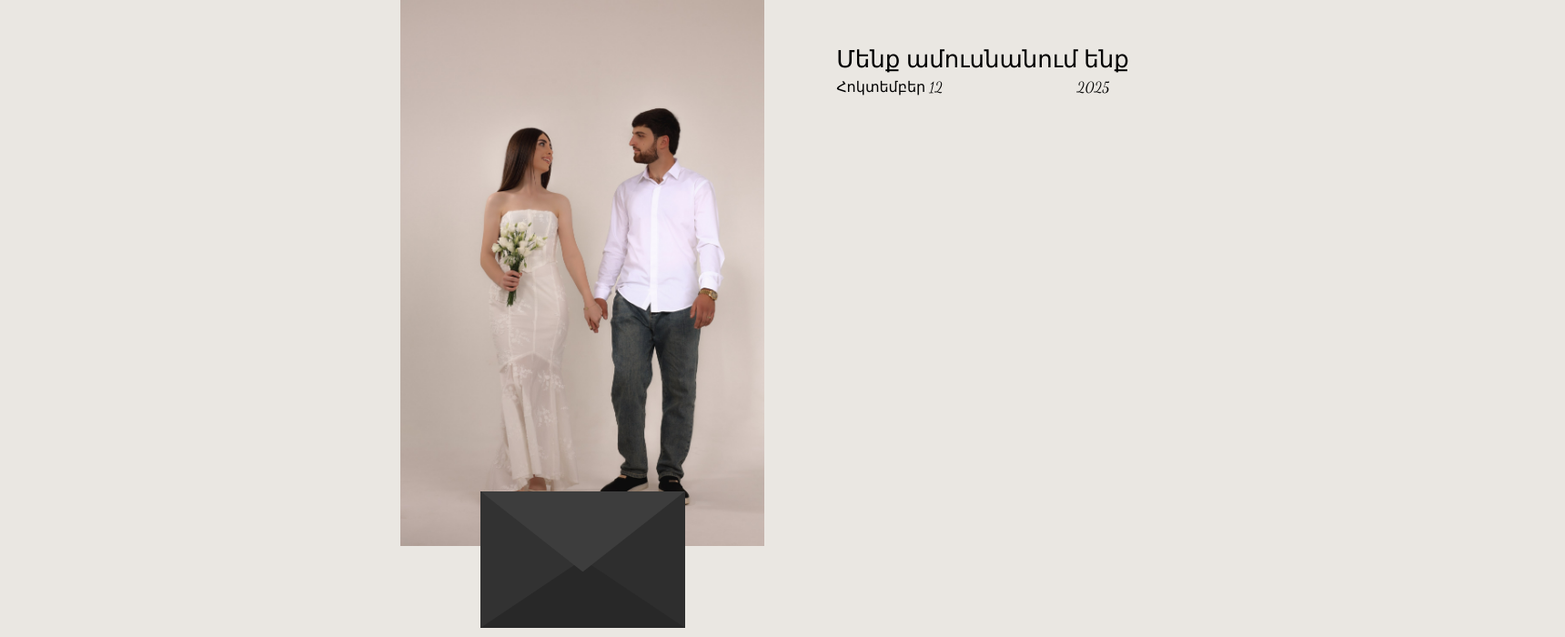
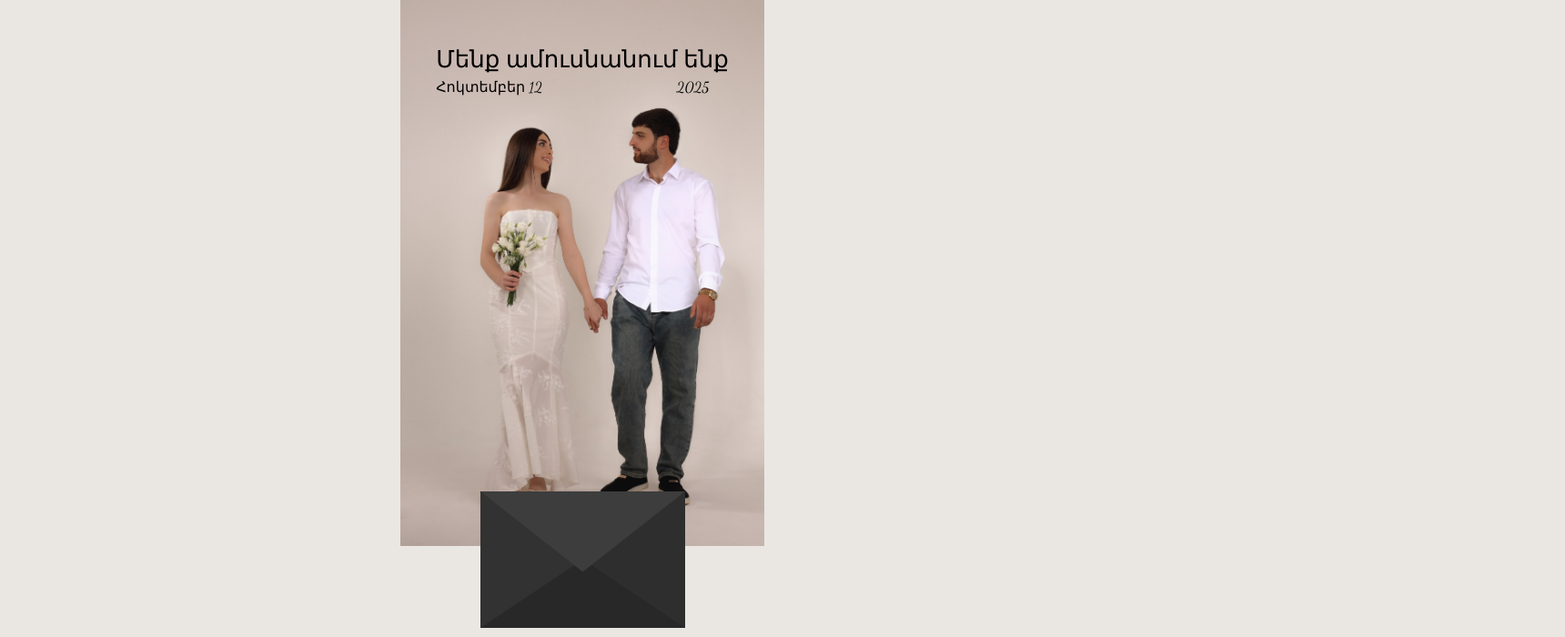
Before and after one commit to Arman7171/wedding-day, a React (Vite) app: page / in a window 1280 px wide. Shown: the top 700 px of the page at 91% size, 1720 px wide, since content can reach past the window. Built offline with nearby package versions, Linux system fonts and the light colour scheme.

Commit message:
update styles

```diff
--- a/src/App.css
+++ b/src/App.css
@@ -265,6 +265,7 @@ top: 59%;
   position: absolute;
   width: 100%;
   z-index: 99;
+  left: 0;
 }
 
 .text-position{
--- a/src/App.tsx
+++ b/src/App.tsx
@@ -2,7 +2,7 @@ import React, { useEffect, useRef, useState } from "react";
 import "./App.css";
 import EnvelopeAnimation from "./EnvelopeAnimation";
 import FadeSlide from "./FadeSlide";
-import Calendar from "./Calendar";
+// import Calendar from "./Calendar";
 import Countdown from "./CountDown";
 
 function App() {
```
